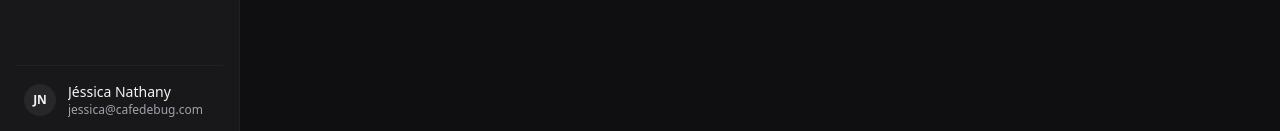
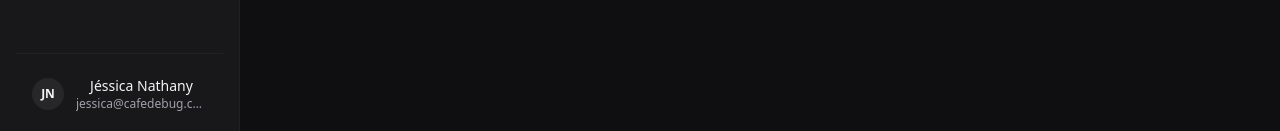
Before and after one commit to RegisBarros/cafedebug-ui, a Next.js app in the folder apps/admin/: page /episodes/1/edit in a window 1280 px wide. Shown: the part 666-797 px from the top of the page. Built offline with nearby package versions, Linux system fonts and the light colour scheme; no server answers.

Commit message:
feat(user-menu): add user menu component with logout functionality

```diff
--- a/apps/admin/src/features/admin-shell/admin-shell-sidebar.tsx
+++ b/apps/admin/src/features/admin-shell/admin-shell-sidebar.tsx
@@ -6,6 +6,7 @@ import {
   resolveAdminShellNavInteraction
 } from "./admin-shell-nav-items.js";
 import { ThemeToggle } from "./theme-toggle";
+import { UserMenu } from "./user-menu";
 
 type AdminShellSidebarProps = {
   pathname: string;
@@ -131,15 +132,11 @@ export function AdminShellSidebar({ pathname, currentTheme }: AdminShellSidebarP
         </div>
 
         <div className="mt-6 border-t border-outline-variant/60 px-2 pt-4">
-          <div className="flex items-center gap-3">
-            <span className="flex size-8 items-center justify-center rounded-full border border-outline-variant/60 bg-surface-container text-xs font-semibold text-on-surface">
-              JN
-            </span>
-            <div className="flex min-w-0 flex-1 flex-col overflow-hidden">
-              <span className="truncate text-sm font-medium text-on-surface">Jéssica Nathany</span>
-              <span className="truncate text-xs text-on-surface-variant">jessica@cafedebug.com</span>
-            </div>
-          </div>
+          <UserMenu
+            userName="Jéssica Nathany"
+            email="jessica@cafedebug.com"
+            initials="JN"
+          />
         </div>
       </div>
     </aside>
--- /dev/null
+++ b/apps/admin/src/features/admin-shell/user-menu.tsx
@@ -0,0 +1,65 @@
+"use client";
+
+import { useState } from "react";
+
+import { useLogout } from "@/features/auth/hooks/use-logout";
+
+type UserMenuProps = {
+  userName: string;
+  email: string;
+  initials: string;
+};
+
+export function UserMenu({ userName, email, initials }: UserMenuProps) {
+  const [isOpen, setIsOpen] = useState(false);
+  const { handleLogout, isPending } = useLogout();
+
+  const handleLogoutClick = () => {
+    setIsOpen(false);
+    handleLogout();
+  };
+
+  return (
+    <div className="relative">
+      <button
+        onClick={() => setIsOpen(!isOpen)}
+        className="flex w-full items-center gap-3 rounded-lg px-2 py-1.5 transition-colors hover:bg-surface-container-low"
+        aria-expanded={isOpen}
+        aria-haspopup="menu"
+      >
+        <span className="flex size-8 items-center justify-center rounded-full border border-outline-variant/60 bg-surface-container text-xs font-semibold text-on-surface">
+          {initials}
+        </span>
+        <div className="flex min-w-0 flex-1 flex-col overflow-hidden">
+          <span className="truncate text-sm font-medium text-on-surface">{userName}</span>
+          <span className="truncate text-xs text-on-surface-variant">{email}</span>
+        </div>
+      </button>
+
+      {isOpen && (
+        <div
+          className="absolute bottom-full left-0 z-50 mb-3 w-full rounded-lg border border-outline-variant bg-surface-container-lowest shadow-md"
+          role="menu"
+        >
+          <button
+            onClick={handleLogoutClick}
+            disabled={isPending}
+            className="flex w-full items-center gap-3 px-4 py-2.5 text-sm font-medium text-on-surface transition-colors hover:bg-surface-container-low disabled:opacity-60"
+            role="menuitem"
+          >
+            <span className="material-symbols-outlined text-[18px]">logout</span>
+            {isPending ? "Signing out..." : "Sign out"}
+          </button>
+        </div>
+      )}
+
+      {isOpen && (
+        <button
+          className="fixed inset-0 z-40"
+          aria-hidden="true"
+          onClick={() => setIsOpen(false)}
+        />
+      )}
+    </div>
+  );
+}
--- /dev/null
+++ b/apps/admin/src/features/auth/hooks/use-logout.ts
@@ -0,0 +1,28 @@
+"use client";
+
+import { useRouter } from "next/navigation";
+import { useTransition } from "react";
+
+import { appRoutes } from "@/lib/routes";
+
+import { logoutService } from "../services/logout.service";
+
+export const useLogout = () => {
+  const router = useRouter();
+  const [isPending, startTransition] = useTransition();
+
+  const handleLogout = () => {
+    startTransition(async () => {
+      const result = await logoutService();
+
+      if (result.ok) {
+        router.replace(appRoutes.login);
+      }
+    });
+  };
+
+  return {
+    handleLogout,
+    isPending
+  };
+};
--- /dev/null
+++ b/apps/admin/src/features/auth/services/logout.service.ts
@@ -0,0 +1,29 @@
+export type LogoutServiceResult =
+  | { ok: true }
+  | { ok: false; error: string };
+
+export const logoutService = async (): Promise<LogoutServiceResult> => {
+  try {
+    const response = await fetch("/api/auth/logout", {
+      method: "POST",
+      headers: {
+        "content-type": "application/json"
+      }
+    });
+
+    if (!response.ok) {
+      return {
+        ok: false,
+        error: `Logout failed with status ${response.status}`
+      };
+    }
+
+    return { ok: true };
+  } catch (error) {
+    const errorMessage = error instanceof Error ? error.message : "Unknown error";
+    return {
+      ok: false,
+      error: errorMessage
+    };
+  }
+};
```
